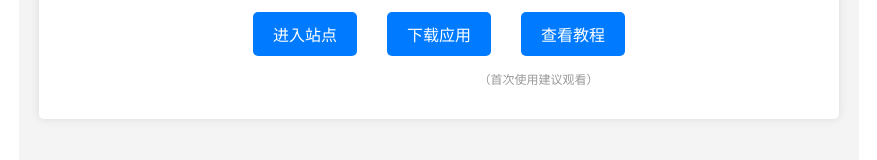
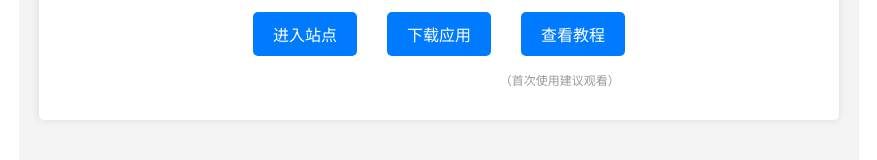
Before and after one commit to cheng7760/AIproject, a React (Create React App) app: page / in a window 1280 px wide. Shown: the part 1465-1625 px from the top of the page, without its empty margins (201-1078 px from the left). Built offline with nearby package versions, Linux system fonts and the light colour scheme.

Commit message:
Update App.js

```diff
--- a/src/App.js
+++ b/src/App.js
@@ -60,7 +60,7 @@ function App() {
             <a href="https://cloudflare-reverse-proxy.cyrus-reed.com/proxy/https://raw.githubusercontent.com/Cyrus-Reed/Cyrus-app/main/Android/ChatGPT_1.0.apk" className="chatgpt-button">下载应用</a>
             <a href="https://raw.gitmirror.com/Cyrus-Reed/Cyrus-website/main/public/faqs/ChatGPT Next Web.txt" className="chatgpt-button">查看教程</a>
          </div>
-          <p className="small-text">（首次使用建议观看）</p>
+          <p className="small-text3">（首次使用建议观看）</p>
         </div>
       </div>
       <p className="disclaimer">请注意：本站仅供学习交流，使用时请遵守《生成式人工智能服务管理暂行办法》，否则将撤销使用权限，并自行承担任何后果。</p>
```
